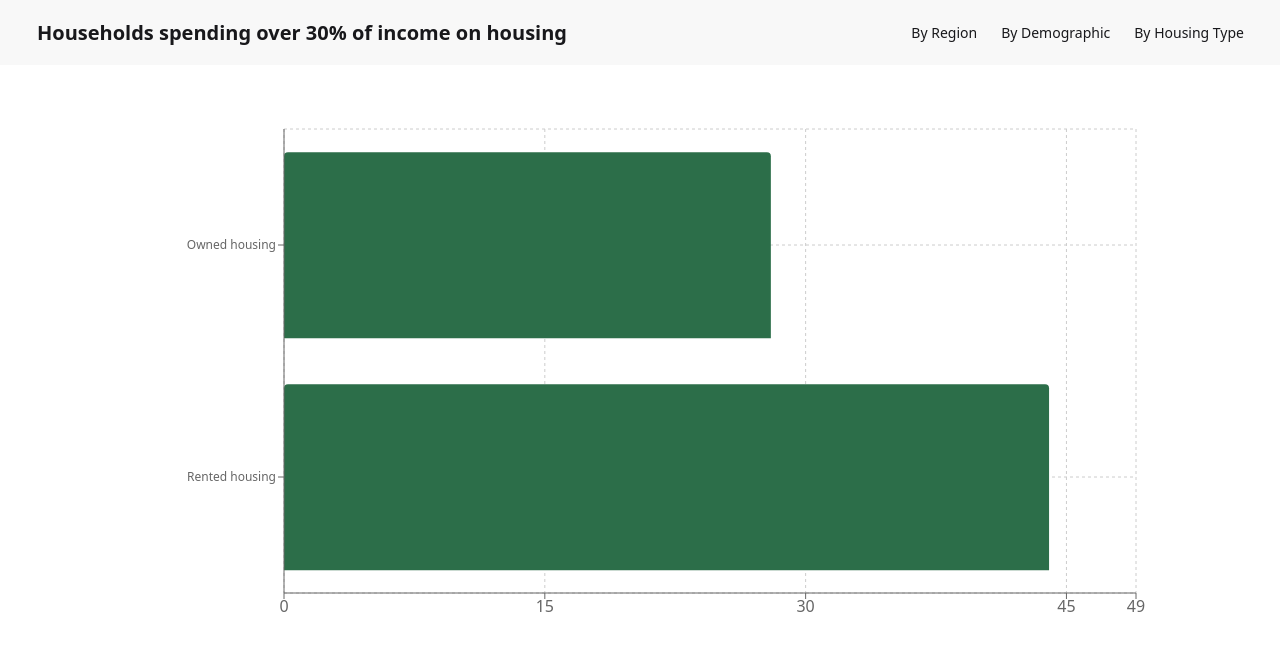
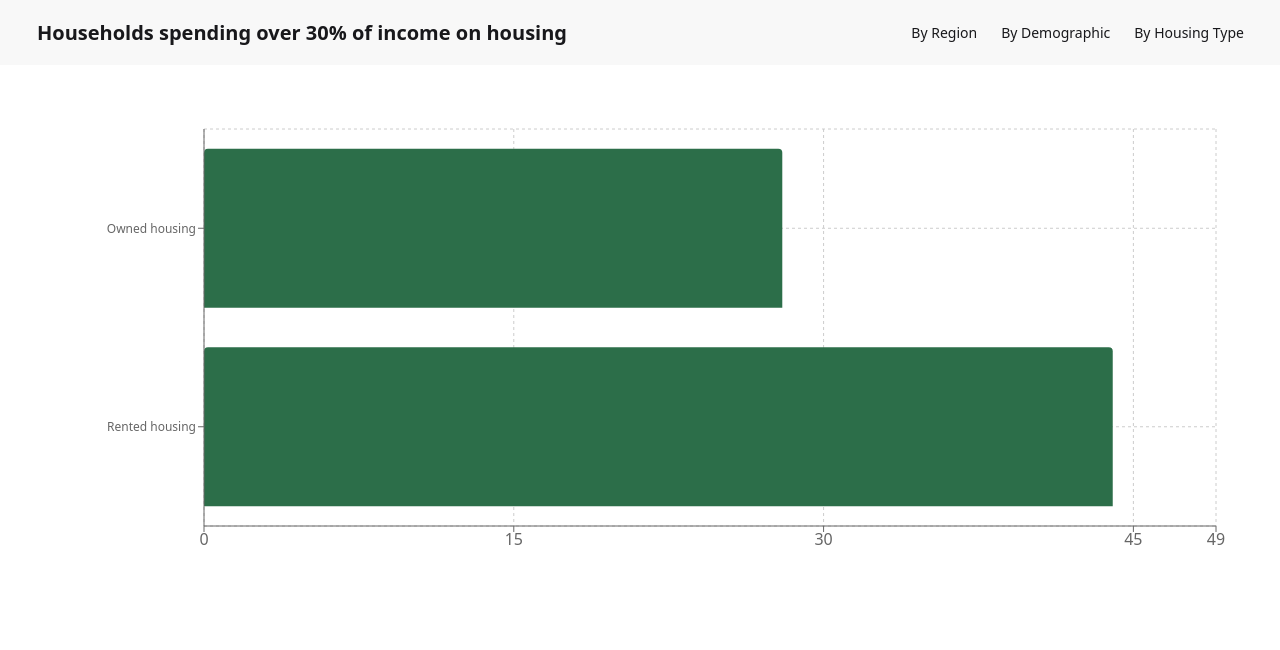
Before and after one commit to kenoutofken/CitizenDataDashboard, a React (Vite) app: page /housing-type in a window 1280 px wide. Shown: the top 650 px of the page. Built offline with nearby package versions, Linux system fonts and the light colour scheme.

Commit message:
formatted bydemographics and byhousingtype to be consistent. added tooltip for map on hover

```diff
--- a/src/pages/ByDemographic.jsx
+++ b/src/pages/ByDemographic.jsx
@@ -30,8 +30,8 @@ export default function ByDemographic() {
   }, []);
 
   return (
-    <div className="flex justify-center overflow-y-auto h-[calc(100vh-6rem)] min-h-[800px] pt-12">
-      <ResponsiveContainer width="80%" height="70%">
+    <div className="flex h-[calc(100vh-6rem)] pt-12 px-12">
+      <ResponsiveContainer width="100%" height="70%">
         <BarChart
           data={data}
           layout="vertical"
--- a/src/pages/ByHousingType.jsx
+++ b/src/pages/ByHousingType.jsx
@@ -30,8 +30,8 @@ export default function ByHousingType() {
   }, []);
 
   return (
-    <div className="flex justify-center overflow-y-auto h-screen min-h-[800px] pt-12">
-      <ResponsiveContainer width="80%" height="70%">
+    <div className="flex h-[calc(100vh-6rem)] pt-12 px-12">
+      <ResponsiveContainer width="100%" height="70%">
         <BarChart
           data={data}
           layout="vertical"
--- a/src/pages/ByRegion.jsx
+++ b/src/pages/ByRegion.jsx
@@ -71,7 +71,7 @@ export default function ByRegion() {
 
   return (
     <>
-      <div className="flex h-[calc(100vh-6rem)] pt-12 px-12">
+      <div className="flex h-[calc(100vh-4rem)] pt-12 px-12">
         <div className="w-1/2 h-full min-h-[800px]">
           <MapContainer
             className="h-full w-full"
@@ -93,7 +93,11 @@ export default function ByRegion() {
                 })}
                 onEachFeature={(feature, layer) => {
                   const name = feature.properties?.geographyname || "Unnamed";
-                  layer.bindTooltip(name, { permanent: false });
+                  const value = feature.properties?.actualvalue || "N/A";
+                  layer.bindTooltip(
+                    `<strong>${name}</strong><br/>Value: ${value}`,
+                    { permanent: false }
+                  );
                 }}
               />
             )}
```
